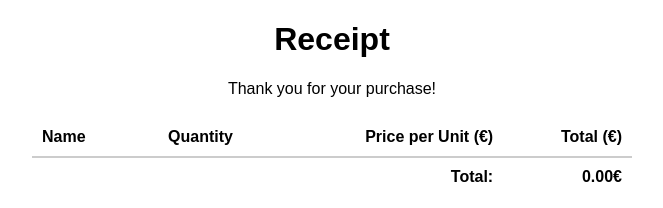
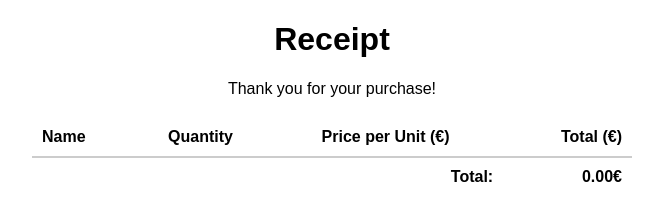
Before and after one commit to Manu2505/Supermarket_Frontend, a Next.js app: page /receipt in a window 1280 px wide. Shown: the top 208 px of the page, without its empty margins (308-971 px from the left). Built offline with nearby package versions, Linux system fonts and the light colour scheme.

Commit message:
update layout

```diff
--- a/src/pages/receipt.tsx
+++ b/src/pages/receipt.tsx
@@ -15,18 +15,18 @@ const Receipt: React.FC = () => {
                     <tr>
                         <th style={{ textAlign: 'left', borderBottom: '2px solid #ccc', padding: '10px' }}>Name</th>
                         <th style={{ textAlign: 'center', borderBottom: '2px solid #ccc', padding: '10px' }}>Quantity</th>
-                        <th style={{ textAlign: 'right', borderBottom: '2px solid #ccc', padding: '10px' }}>Price per Unit (€)</th>
+                        <th style={{ textAlign: 'center', borderBottom: '2px solid #ccc', padding: '10px' }}>Price per Unit (€)</th>
                         <th style={{ textAlign: 'right', borderBottom: '2px solid #ccc', padding: '10px' }}>Total (€)</th>
                     </tr>
                 </thead>
                 <tbody>
                     {receiptData.map((item, index) => (
                         <tr key={index}>
-                            <td style={{ padding: '10px', borderBottom: '1px solid #ddd' }}>{item.name}</td>
+                            <td style={{ textAlign: 'left', padding: '10px', borderBottom: '1px solid #ddd' }}>{item.name}</td>
                             <td style={{ textAlign: 'center', padding: '10px', borderBottom: '1px solid #ddd' }}>
                                 {item.amount || 1}
                             </td>
-                            <td style={{ textAlign: 'right', padding: '10px', borderBottom: '1px solid #ddd' }}>{item.price.toFixed(2)}€</td>
+                            <td style={{ textAlign: 'center', padding: '10px', borderBottom: '1px solid #ddd' }}>{item.price.toFixed(2)}€</td>
                             <td style={{ textAlign: 'right', padding: '10px', borderBottom: '1px solid #ddd' }}>
                                 {(item.price * (item.amount || 1)).toFixed(2)}€
                             </td>
@@ -44,6 +44,6 @@ const Receipt: React.FC = () => {
             </table>
         </div>
     );
-};
+}
 
 export default Receipt;
```
